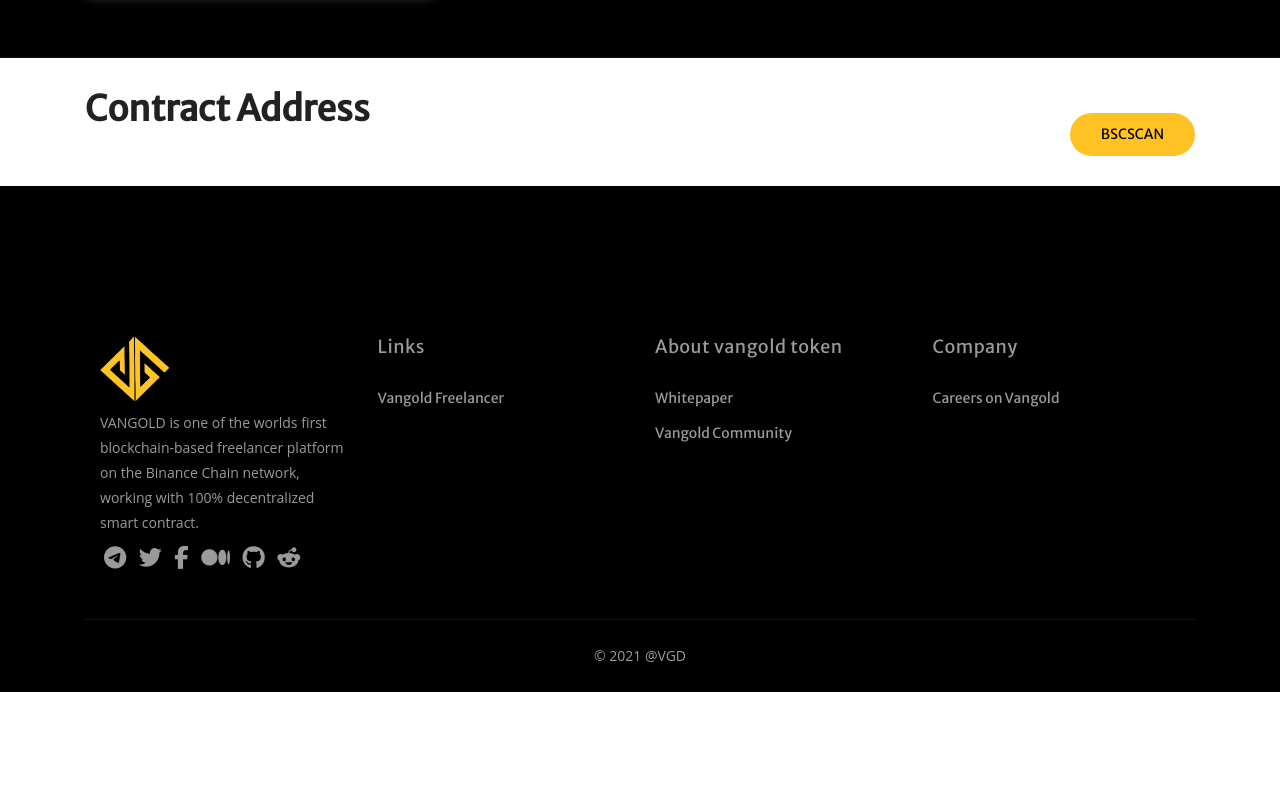
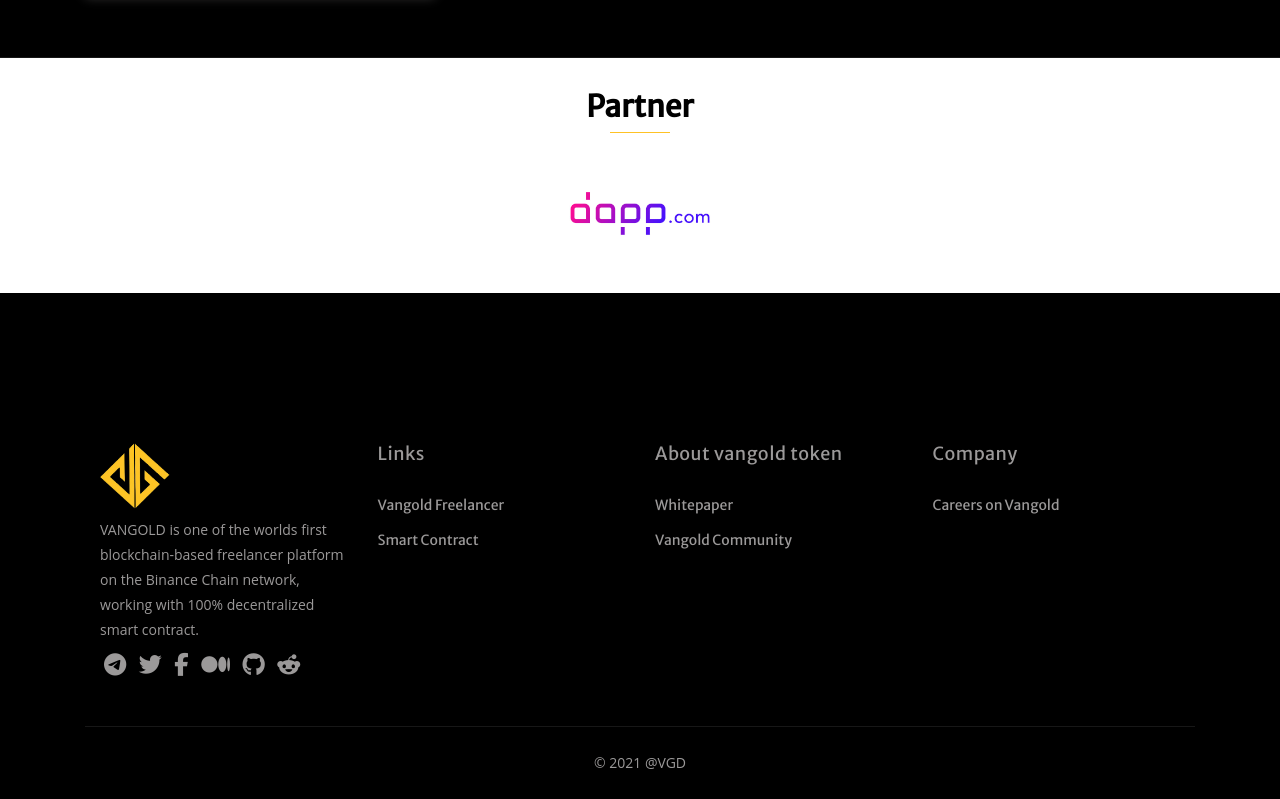
Before and after one commit to easysunshine22/vangold-binance-project, a plain HTML site: page index.html in a window 1280 px wide. Shown: the part 2737-3536 px from the top of the page. Before the commit the page ends 3429 px from the top, so only its background shows below. Drawn offline with nearby package versions, Linux system fonts and the light colour scheme; files whose address does not match are found by name.

Commit message:
Partner section

```diff
--- a/assets/css/main.css
+++ b/assets/css/main.css
@@ -1445,6 +1445,17 @@ textarea {
   font-size: 16px;
 }
 
+.partner-content{
+  width: 100%;
+text-align: center;
+/* border: 1px solid red; */
+display: flex;
+align-items: center;
+justify-content: center;
+}
+.partner-content .partner-logos{
+  height: 100px;
+}
 
 
 /* Footer Area Start */
--- a/index.html
+++ b/index.html
@@ -391,15 +391,13 @@
   <!-- Call To Action Section Start -->
   <section id="cta" class="section-padding">
     <div class="container">
+      <div class="section-header text-center">
+        <h2 style="color:#000000;" class="section-title roadmap-title wow fadeInDown" data-wow-delay="0.3s">Partner</h2>
+        <div class="shape wow fadeInDown" data-wow-delay="0.3s"></div>
+      </div>
       <div class="row">
-        <div class="col-lg-6 col-md-6 col-xs-12 wow fadeInLeft" data-wow-delay="0.3s">
-          <div class="cta-text">
-            <h4>Contract Address</h4>
-          </div>
-        </div>
-        <div class="col-lg-6 col-md-6 col-xs-12 text-right wow fadeInRight" data-wow-delay="0.3s">
-          </br><a target="_blank" href="https://bscscan.com/token/0xfd91fa8fab5ca11569e256fa8844bc2abecc331d"
-            class="btn bscan btn-common">BSCSCAN</a>
+        <div class="partner-content wow fadeInRight" data-wow-delay="0.3s">
+          <img class="partner-logos" src="assets/img/dapp-logo.jpeg" alt="">
         </div>
       </div>
     </div>
@@ -439,6 +437,7 @@
             <h3 class="footer-titel">Links</h3>
             <ul class="footer-link">
               <li><a target="_blank" href="http://www.services.vangoldmart.com/">Vangold Freelancer</a></li>
+              <li><a target="_blank" href="https://bscscan.com/token/0xfd91fa8fab5ca11569e256fa8844bc2abecc331d">Smart Contract</a></li>
             </ul>
           </div>
           <div class="col-lg-3 col-md-6 col-sm-12 col-xs-12">
```
Also changed, not shown: assets/img/dapp-logo.jpeg (added).
